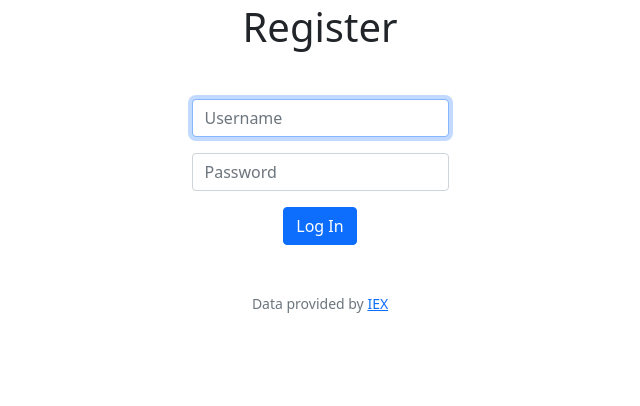
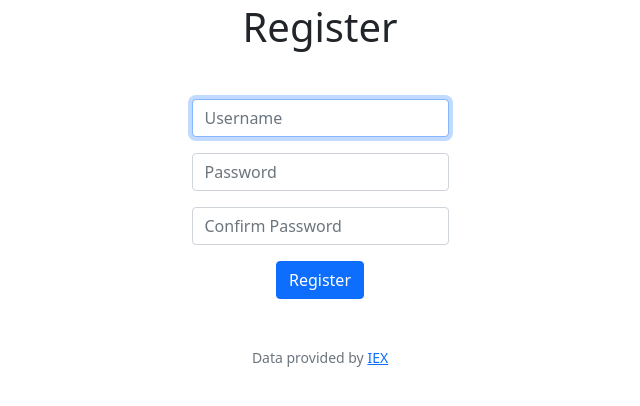
Before and after one commit to Qwilliams815/HarvardCS50x, a Flask app: page /register in a window 1280 px wide. Shown: the part 169-575 px from the top of the page, without its empty margins (320-960 px from the left). Run offline with Flask 2, Linux system fonts and the light colour scheme; some libraries are stand-ins or nearby versions.

Commit message:
Mon, Jun 6, 2022, 2:09 AM +00:00

```diff
--- a/finance/templates/register.html
+++ b/finance/templates/register.html
@@ -13,6 +13,9 @@
         <div class="mb-3">
             <input class="form-control mx-auto w-auto" id="password" name="password" placeholder="Password" type="password">
         </div>
-        <button class="btn btn-primary" type="submit">Log In</button>
+        <div class="mb-3">
+            <input class="form-control mx-auto w-auto" id="confirm-password" name="confirm-password" placeholder="Confirm Password" type="password">
+        </div>
+        <button class="btn btn-primary" type="submit">Register</button>
     </form>
 {% endblock %}
```
